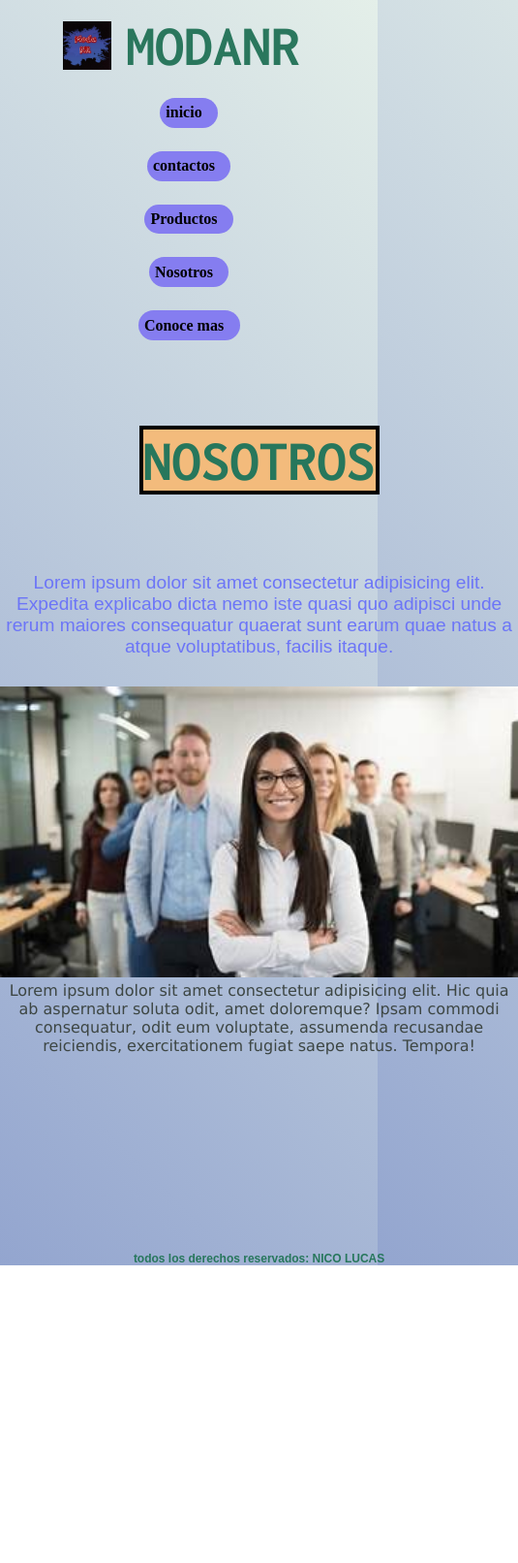
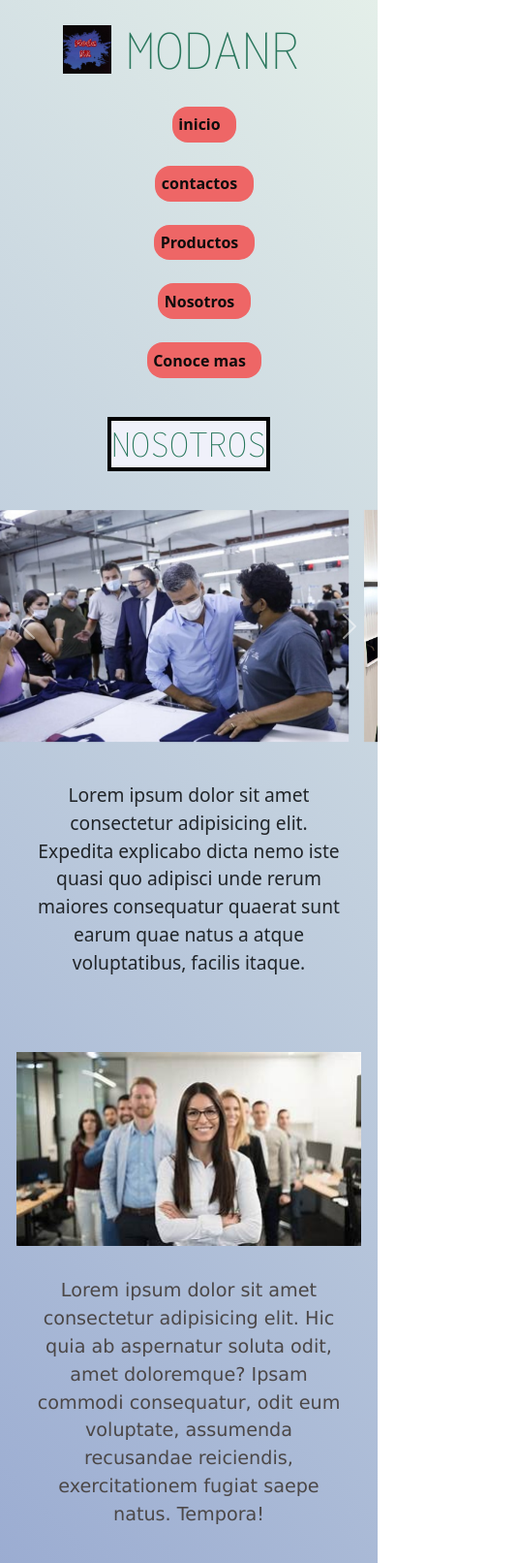
Before and after one commit to lucaz096/negocio-nico, a plain HTML site: page pages/nosotros.html in a window 390 px wide. Shown: the top 1612 px of the page at 97% size, 535 px wide, since content can reach past the window. Before the commit the page ends 1305 px from the top, so only its background shows below. Drawn offline with nearby package versions, Linux system fonts and the light colour scheme.

Commit message:
trabajo del proyecto final borrador

```diff
--- a/css/main.css
+++ b/css/main.css
@@ -44,13 +44,13 @@ nav ul {
 nav ul li{
 
     list-style: none;
-    background-color: rgb(133, 125, 240);
+    background-color: rgb(238, 102, 102);
     border-radius: 1rem;
     padding: 0.4rem;
 }
 a{
     text-decoration: none;
-    color: rgb(0, 0, 0);
+    color: rgb(14, 13, 13);
 }
 
 nav a{
@@ -58,10 +58,10 @@ nav a{
     padding-right: 10px;
 }
 nav a:hover{
-    color: rgb(245, 61, 61);
+    color: rgb(14, 15, 15);
 }
 
-  /* DISEÑO DE LA PAGINA CON GRID */
+  /* DISEÑO DE LA PAGINA CON GRID index */
  .contenedor{
      display: grid;
      grid-template-columns: 1fr 1fr;
@@ -72,15 +72,7 @@ nav a:hover{
                            "footer footer";
     justify-items: center;
  }
- .nosotros{
-    display: grid;
-     grid-template-areas:"mainS mainS"
-                          "parrafo parrafo"
-                          "equipo equipo"
-                          "footer footer";
-     justify-items: center;
 
-}
 
 /*estilos de main index*/
 .mainP{
@@ -91,7 +83,6 @@ nav a:hover{
 }
 
  .mainP h2{
-
 
     color: #27775c;
     text-transform: uppercase;
@@ -156,31 +147,57 @@ nav a:hover{
     margin-top: 3rem;
     font-size: 50px;
     transform: rotate3d(360deg);
-    background-color: #b1fac3;
+    background-color: #7d7fec;
 
 }
+/*estilos de nosotros*/
+.slide{
+    margin-top: 0.8rem;
+    grid-area: slide;
+
+}
+.slide img {
+height: 50vh;
+padding: 3vh;
+}
+
+.parrafo-Nosotros{
+    grid-area: parrafo-Nosotros;
+ }
+ .nosotros{
+    display: grid;
+    grid-template-columns: 1fr;
+    grid-template-rows: repeat(4, auto) ;
+    grid-template-areas:"mainS"
+                        "slide"
+                        "equipo"
+                        "parrafo-Nosotros"
+                        "footer";
+                          justify-content: center;
+ }
+
+
 
 /* estilos main nosotros*/
 
  .mainS{
-    margin: 5rem;
-    border: 4px solid black;
-    transition: 1s;
-    grid-area: mainS;
-    align-items: center;
-    text-align: center;
+    display: flex;
+    justify-content: center;
+     grid-area: mainS;
+
+ }
+ .mainS h2{
     color: #27775c;
     text-transform: uppercase;
     font-family: 'Inconsolata', monospace;
     font-size: 40px;
-    background-color: #f3bb7c;
-
+    margin: 1rem;
+    border: 4px solid black;
+    background-color: rgb(240, 241, 250);
+    transition: 1s;
 
  }
- .equipo img{
-    height: 300px;
 
- }
  .parrafo{
     font-family: Arial, Helvetica, sans-serif;
     text-align: center;
@@ -188,17 +205,38 @@ nav a:hover{
     color: rgb(108, 117, 247);
 
 }
+.equipo{
+    grid-area: equipo;
+}
+.equipo p{
+    text-align: center;
+    font-size: larger;
+    padding: 2rem;
+}
+.parrafo-Nosotros p{
+    margin:2rem;
+    text-align: center;
+    font-size: larger;
+    font-family: Verdana, Geneva, Tahoma, sans-serif;
+    color: #4b4747;
+}
+.parrafo-Nosotros{
+    grid-area: parrafo-Nosotros;
+}
+.parrafo-Nosotros img{
+    display: block;
+    margin-left: auto;
+    margin-right: auto;
+    margin-top: 30px;
+    height: 300px;
+}
 
-.parrafoEquipo{
-    color: #3d4643;
-    font-family: Verdana, Geneva, Tahoma, sans-serif;
-    text-align: center;
-}
-.equipo img{
-     height: 300px;
-     margin-top: 30px;
-     align-items:center;
-}
+.mainS h2:hover{
+    margin-top: 3rem;
+    font-size: 50px;
+    transform: rotate3d(360deg);
+    background-color: #b1fac3;
+    }
 footer{
     grid-area: footer;
     margin-top: 12.7rem;
@@ -206,15 +244,7 @@ footer{
 /* animaciones para desafio*/
 
 
-.mainS:hover{
 
-    margin-top: 5rem;
-background-color: hsl(189, 85%, 74%);
-font-size: 50px;
-width: 20rem;
-height: 6rem;
-transform: rotate(360deg);
-}
 
 
 
@@ -273,7 +303,7 @@ form{
     .contenedor{
             display: grid;
             grid-template-columns: 100%;
-            grid-template-rows: repeat(4,auto);
+            grid-template-rows: repeat(5,auto);
             grid-template-areas: "mainP "
                                  " parrafoIndex"
                                   "sueter"
@@ -283,26 +313,49 @@ form{
     }
 
     .nosotros{
-        grid-template-areas: "mainS "
-                             "parrafo"
-                             "equipo"
-                             "footer";
+        display: grid;
+        grid-template-columns: 100% ;
+        grid-template-rows: repeat(5, auto) ;
+        grid-template-areas:"mainS"
+                            "slide"
+                            "equipo"
+                            "parrafo-Nosotros"
+                            "footer";
+                              justify-content: center;
+     }
+     .slide{
+        display: flex;
+        justify-content: center;
+        margin-top: 1rem;
+        grid-area: slide;
+}
+    .slide img {
+        height: 16rem;
+      padding: 1vh;
 
+
+        }
+     .parrafo-Nosotros img{
+        display: block;
+        margin-left: auto;
+        margin-right: auto;
+        margin-top: 30px;
+        height: 200px;
     }
 }
 
-@media (max-width: 900px) and (min-width:600px){
+@media (max-width: 900px) and (min-width:421px){
     nav ul {
         display: flex;
         justify-content: center;
-        gap: 1.5rem;
+        gap: 1rem;
 
      }
 
      nav ul li{
 
         list-style: none;
-        background-color: rgb(133, 125, 240);
+        background-color: rgb(240, 207, 100);
         border-radius: 1rem;
         padding: 0.4rem;
     }
@@ -314,7 +367,8 @@ form{
         height: 250px;
 
     }
-    .buzonegro img{display: block;
+    .buzonegro img{
+        display: block;
         margin-left: auto;
         margin-right: auto;
         margin-top: 30px;
@@ -332,11 +386,18 @@ form{
        justify-items: center;
     }
     .nosotros{
-        grid-template-areas: "mainS mainS"
-                              "sueter buzonegro"
-                              "footer footer";
+        display: grid;
+        grid-template-columns: 100% ;
+        grid-template-rows: repeat(5, auto) ;
+        grid-template-areas:"mainS"
+                            "slide"
+                            "equipo"
+                            "parrafo-Nosotros"
+                            "footer";
+                              justify-content: center;
+     }
 
-    }
+
 
 }
 @media (max-width:1200px) and (min-width:1024) {
@@ -351,35 +412,15 @@ form{
        justify-items: center;
     }
 
+    .nosotros{
+    display: grid;
+    grid-template-columns: 1fr;
+    grid-template-rows: repeat(4, auto) ;
+    grid-template-areas:"mainS"
+                        "slide"
+                        "equipo"
+                        "parrafo-Nosotros"
+                        "footer";
+                          justify-content: center;
+ }
 }
-/*
-@media (max-width: 1200px)and (min-width:1024px){
-
-    nav ul {
-        display: flex;
-        justify-content: center;
-        gap: 1.5rem;
-
-     }
-     nav ul li{
-
-        list-style: none;
-        background-color: rgb(133, 125, 240);
-        border-radius: 1rem;
-        padding: 0.4rem;
-    }
-    .contenedor{
-        grid-template-areas: "mainP mainP"
-                          " parrafoIndex parrafoIndex"
-                              "sueter buzonegro"
-                              "footer footer";
-
-}
-.nosotros{
-    grid-template-areas: "mainS mainS"
-                          "sueter buzonegro"
-                          "footer footer";
-
-}
-
-}*/
--- a/pages/nosotros.html
+++ b/pages/nosotros.html
@@ -8,17 +8,19 @@
     <link rel="preconnect" href="https://fonts.googleapis.com">
     <link rel="preconnect" href="https://fonts.gstatic.com" crossorigin>
      <link href="https://fonts.googleapis.com/css2?family=Inconsolata:wght@200;700&family=Rubik:ital,wght@1,500&display=swap" rel="stylesheet">
+     <!-- CSS only -->
+<link href="https://cdn.jsdelivr.net/npm/bootstrap@5.2.0-beta1/dist/css/bootstrap.min.css" rel="stylesheet" integrity="sha384-0evHe/X+R7YkIZDRvuzKMRqM+OrBnVFBL6DOitfPri4tjfHxaWutUpFmBp4vmVor" crossorigin="anonymous">
+     <!--link de mi css-->
     <link rel="stylesheet" href="../css/main.css">
     <title>Nosotros</title>
 </head>
 <body>
     <header>
-        <a href="../index.html">
-            <div class="logo">
-               <img src="../img/logo.png" alt="imagen del logo">
-               <h1 class="logo-nombre">ModaNR</h1>
-            </div>
-        </a>
+
+        <div class="logo">
+            <img src="../img/logo.png" alt="imagen del logo">
+            <a href="../index.html"> <h1 class="logo-nombre">ModaNR</h1> </a>
+         </div>
         <nav>
             <ul>
                <li> <a href="../index.html">
@@ -45,22 +47,48 @@
             </ul>
         </nav>
     </header>
-    <div class="nosotros">
+<div class="nosotros">
     <main class="mainS">
         <h2>Nosotros</h2>
     </main>
 
+    <div id="carouselExampleControls" class="carousel slide" data-bs-ride="carousel">
+        <div class="carousel-inner">
+          <div class="carousel-item active">
+            <img src="../img/equipodetrabajo-dos.jpg" class="d-block w-100" alt="equipodetrabajo-dos">
+          </div>
+          <div class="carousel-item">
+            <img src="../img/nosotros-uno.jpg" class="d-block w-100" alt="nosotros-uno">
+          </div>
+          <div class="carousel-item">
+            <img src="../img/equipodos.jpg" class="d-block w-100" alt="equipodos">
+          </div>
+        </div>
+        <button class="carousel-control-prev" type="button" data-bs-target="#carouselExampleControls" data-bs-slide="prev">
+          <span class="carousel-control-prev-icon" aria-hidden="true"></span>
+          <span class="visually-hidden">Previous</span>
+        </button>
+        <button class="carousel-control-next" type="button" data-bs-target="#carouselExampleControls" data-bs-slide="next">
+          <span class="carousel-control-next-icon" aria-hidden="true"></span>
+          <span class="visually-hidden">Next</span>
+        </button>
+ </div>
+
     <section class="equipo">
-        <p class="parrafo">
+        <p>
             Lorem ipsum dolor sit amet consectetur adipisicing elit. Expedita explicabo dicta nemo iste quasi quo adipisci unde rerum maiores consequatur quaerat sunt earum quae natus a atque voluptatibus, facilis itaque.
         </p>
-        <img src="../img/equipodetrabajo.jfif" alt="equipodetrabajo">
-        <p class="parrafoEquipo">Lorem ipsum dolor sit amet consectetur adipisicing elit. Hic quia ab aspernatur soluta odit, amet doloremque? Ipsam commodi consequatur, odit eum voluptate, assumenda recusandae reiciendis, exercitationem fugiat saepe natus. Tempora!</p>
     </section>
+    <div class="parrafo-Nosotros">
+        <img class="equipoimg" src="../img/equipodetrabajo.jfif" alt="equipodetrabajo">
+        <p class="parrafo-Equipo">Lorem ipsum dolor sit amet consectetur adipisicing elit. Hic quia ab aspernatur soluta odit, amet doloremque? Ipsam commodi consequatur, odit eum voluptate, assumenda recusandae reiciendis, exercitationem fugiat saepe natus. Tempora!</p>
+    </div>
 
     <footer>
         <h3>todos los derechos reservados: NICO LUCAS</h3>
     </footer>
 </div>
+<!-- JavaScript Bundle with Popper -->
+<script src="https://cdn.jsdelivr.net/npm/bootstrap@5.2.0-beta1/dist/js/bootstrap.bundle.min.js" integrity="sha384-pprn3073KE6tl6bjs2QrFaJGz5/SUsLqktiwsUTF55Jfv3qYSDhgCecCxMW52nD2" crossorigin="anonymous"></script>
 </body>
 </html>
```
Also changed, not shown: index.html (+3 -3 lines), img/equipodetrabajo-dos.jpg (added), img/equipodos.jpg (added), img/nosotros-uno.jpg (added).
